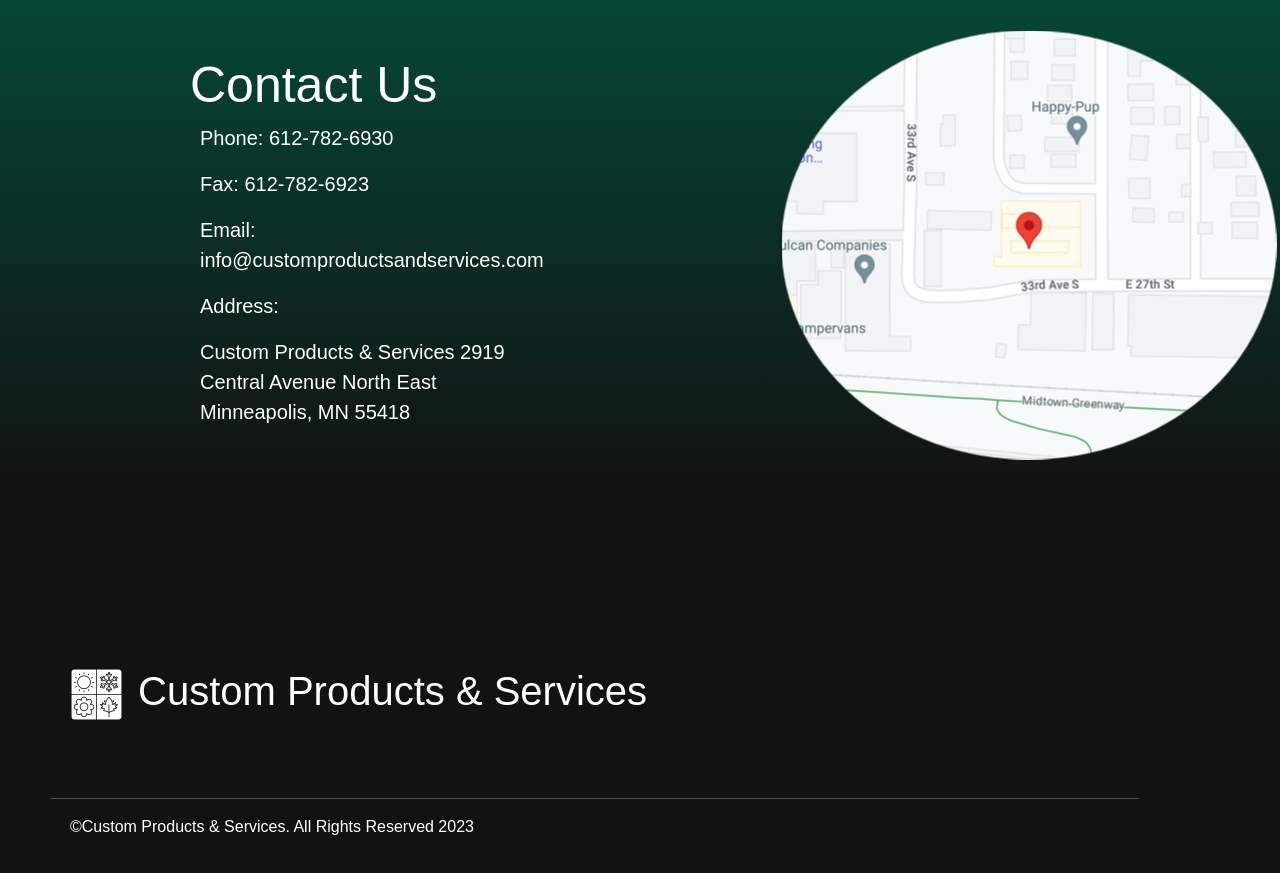
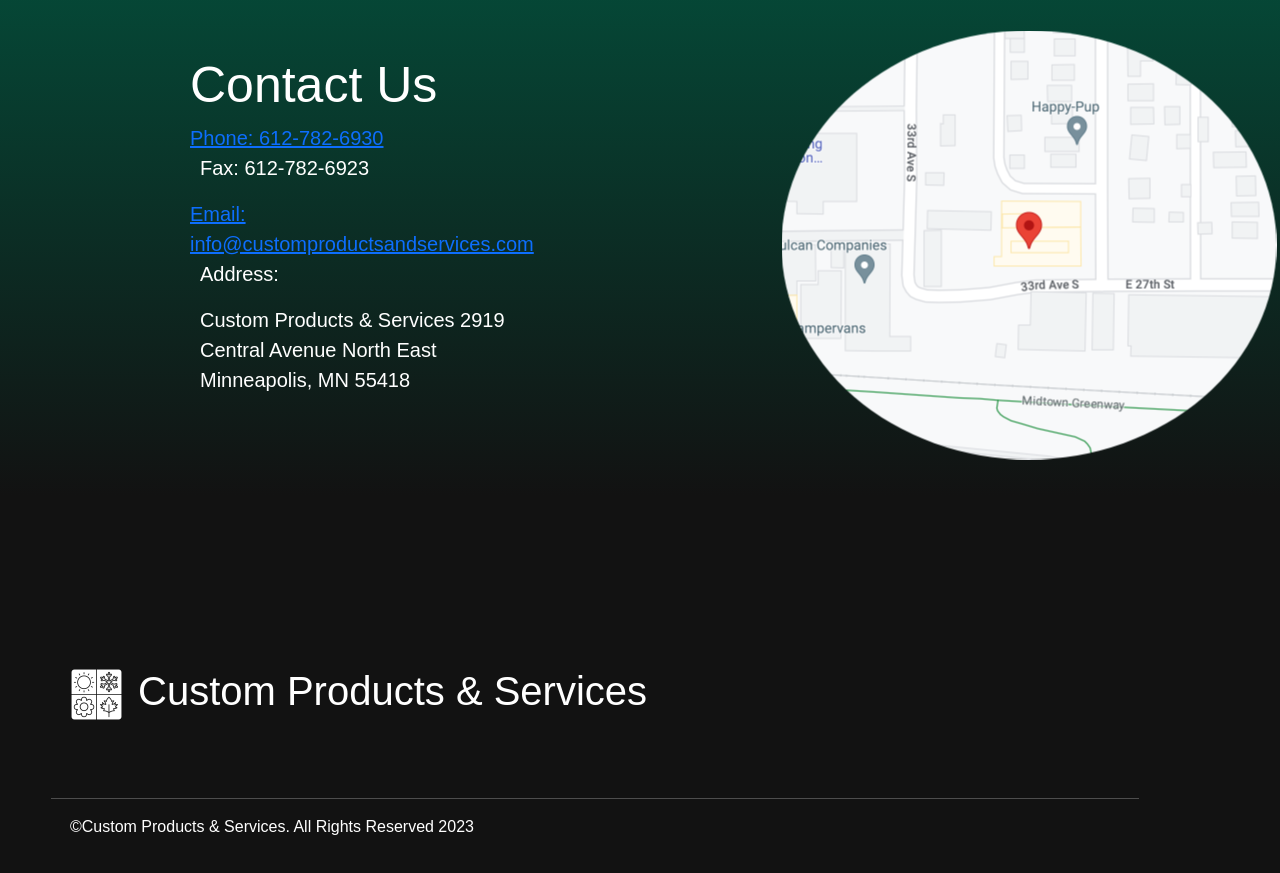
Before and after one commit to MikeAtwood/custom-products, a React (Vite) app: page /contact in a window 1280 px wide. Shown: the part 2360-3233 px from the top of the page. Built offline with nearby package versions, Linux system fonts and the light colour scheme; grey boxes are pictures that could not be loaded.

Commit message:
added email href to contact email

```diff
--- a/src/components/Contact.jsx
+++ b/src/components/Contact.jsx
@@ -7,9 +7,9 @@ const Contact = () => {
         <section className="contact" id='contact'>
             <div className="left-content">
                 <h2 className="animate__animated animate__bounce">Contact Us</h2>
-                <p>Phone: 612-782-6930</p>
+                <a href="callto:612-782-6930">Phone: 612-782-6930</a>
                 <p>Fax: 612-782-6923</p>
-                <p>Email: info@customproductsandservices.com</p>
+                <a href="mailto:info@customproductsandservices.com">Email: info@customproductsandservices.com</a>
 
                 <p>Address:</p>
                 <p>Custom Products & Services
```
